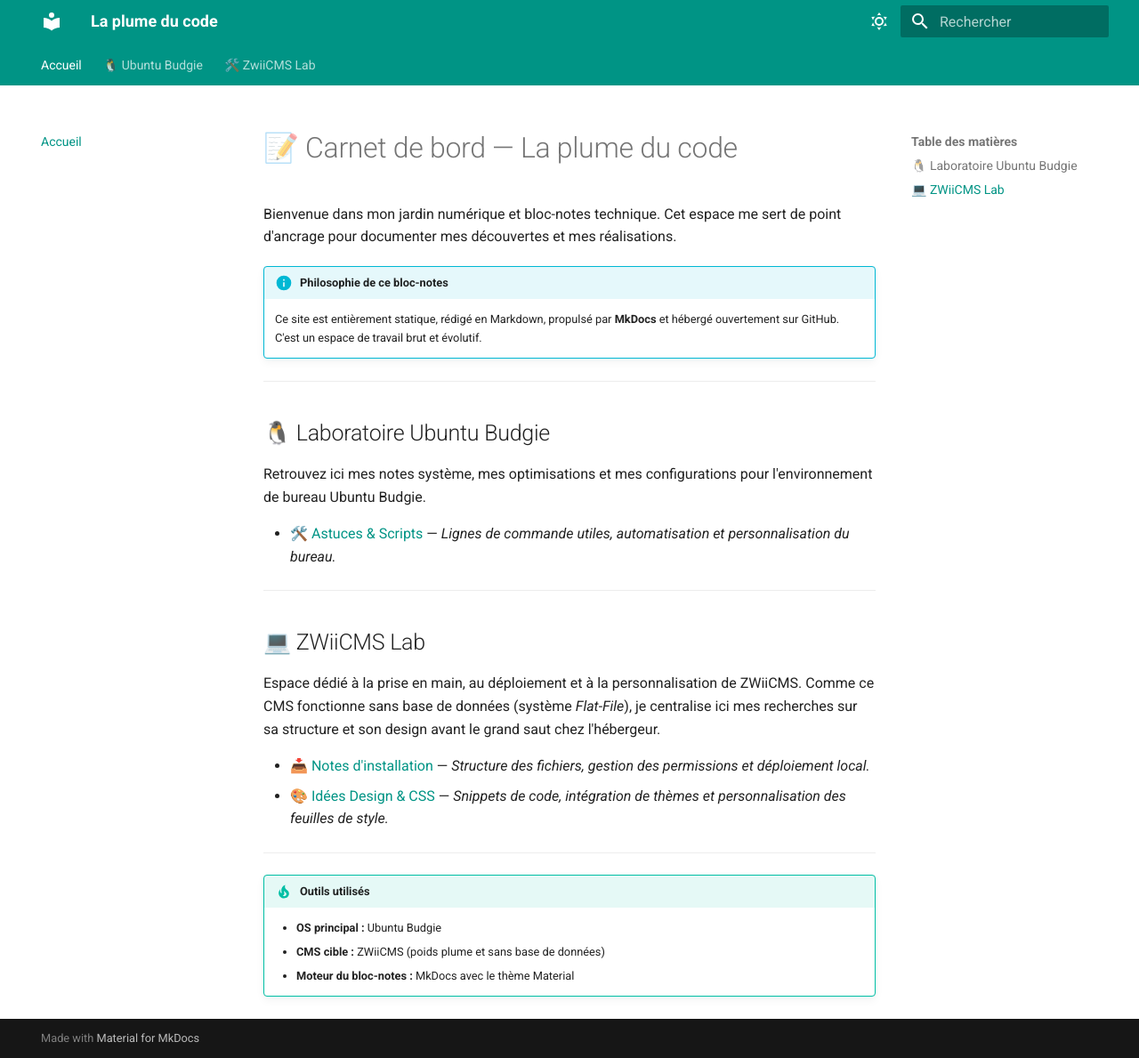
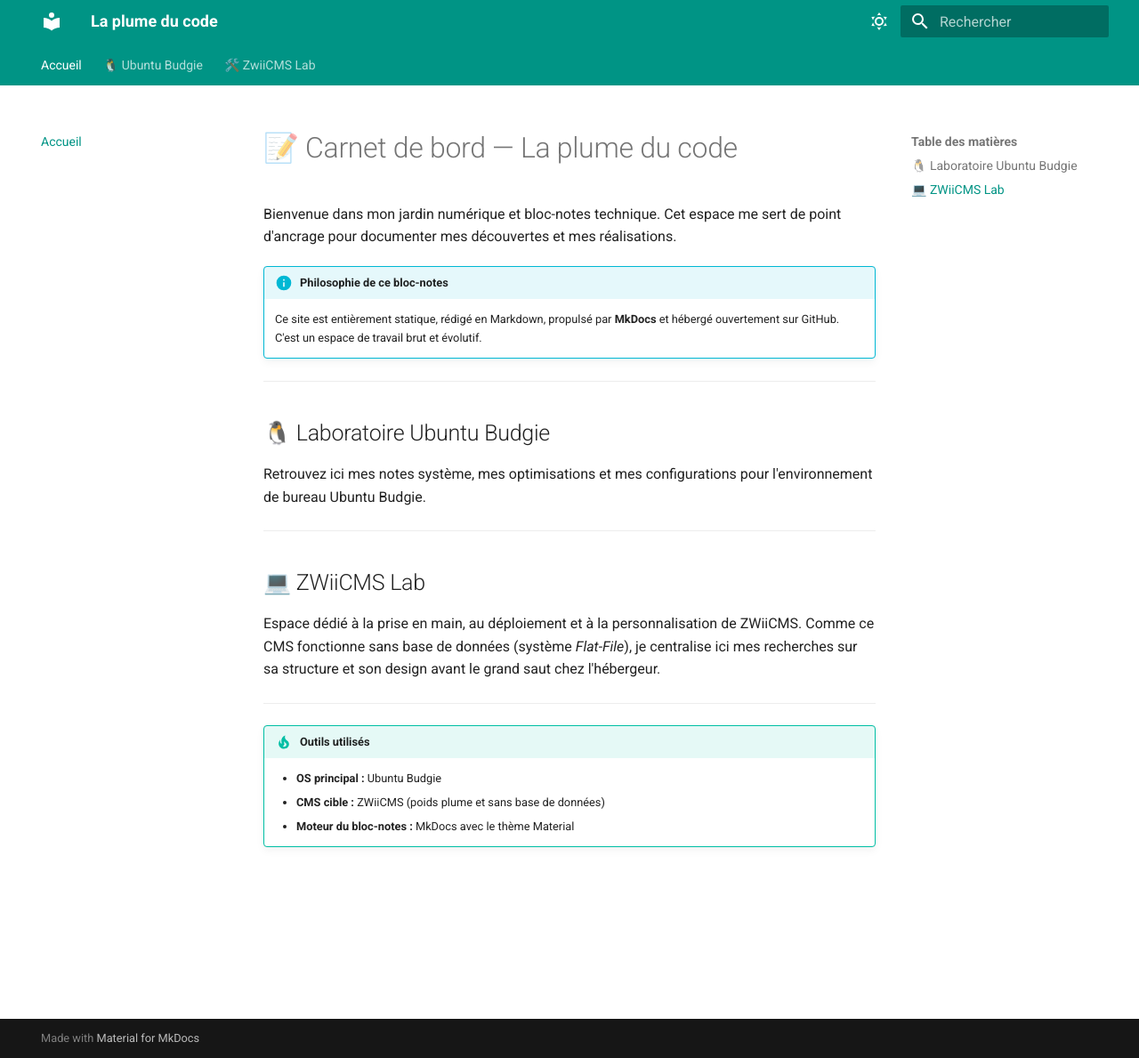
Before and after one commit to jym55/laplumeducode, an MkDocs documentation site: the page built from docs/index.md, in a window 1280 px wide and 1189 px high. Shown: the whole window at 89% size. Built offline with MkDocs 1.6.1 and Material for MkDocs 9.7.7, drawn with Linux system fonts in a browser that asks for light colours.

Commit message:
Update index.md

```diff
--- a/docs/index.md
+++ b/docs/index.md
@@ -10,15 +10,10 @@ Bienvenue dans mon jardin numérique et bloc-notes technique. Cet espace me sert
 ## 🐧 Laboratoire Ubuntu Budgie
 Retrouvez ici mes notes système, mes optimisations et mes configurations pour l'environnement de bureau Ubuntu Budgie.
 
-*   [🛠️ Astuces & Scripts](ubuntu-budgie/astuces.md) — *Lignes de commande utiles, automatisation et personnalisation du bureau.*
-
 ---
 
 ## 💻 ZWiiCMS Lab
 Espace dédié à la prise en main, au déploiement et à la personnalisation de ZWiiCMS. Comme ce CMS fonctionne sans base de données (système *Flat-File*), je centralise ici mes recherches sur sa structure et son design avant le grand saut chez l'hébergeur.
-
-*   [📥 Notes d'installation](zwiicms/installation.md) — *Structure des fichiers, gestion des permissions et déploiement local.*
-*   [🎨 Idées Design & CSS](zwiicms/design.md) — *Snippets de code, intégration de thèmes et personnalisation des feuilles de style.*
 
 ---
 
```
